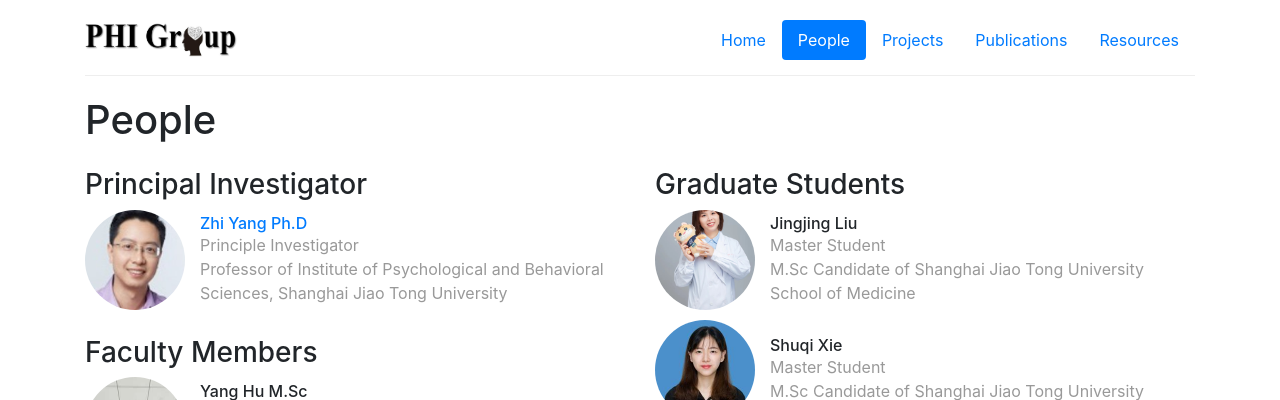
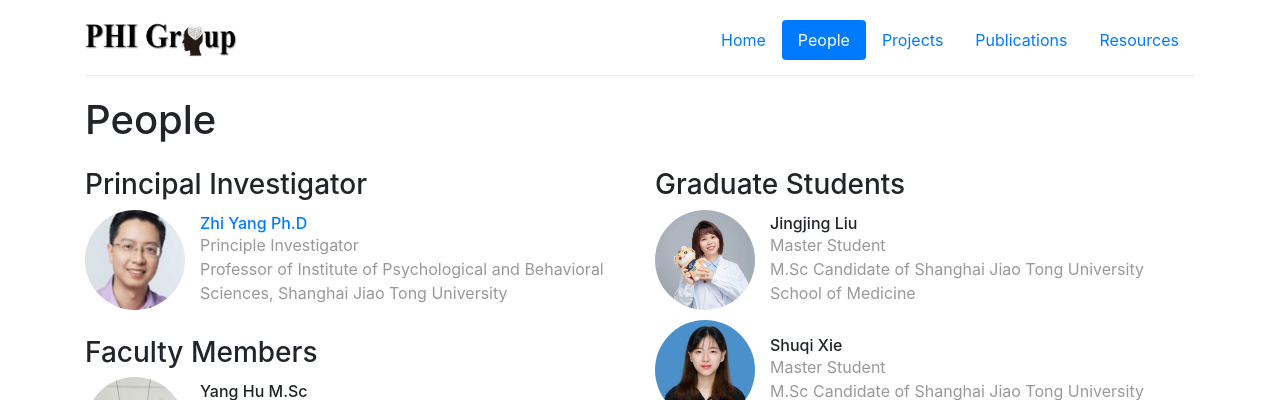
Before and after one commit to PHI-group/phi-group.github.io, a Jekyll site: the page built from people.md, in a window 1280 px wide. Shown: the top 400 px of the page. Built offline with Jekyll 4.4.1, drawn with Linux system fonts in a browser that asks for light colours; comment, search, counter and statistics services are not loaded.

Commit message:
LiuJingjing image update

```diff
--- a/_data/people.yml
+++ b/_data/people.yml
@@ -91,7 +91,7 @@ gaojq:
 liujj:
     display_name: "Jingjing Liu"
     role: grad
-    image: /img/people/liujj_1.jpg
+    image: /img/people/liujj_2.jpg
     bio: Master Student
     school: M.Sc Candidate of Shanghai Jiao Tong University School of Medicine
 
```
Also changed, not shown: img/people/liujj_2.jpg (added).
